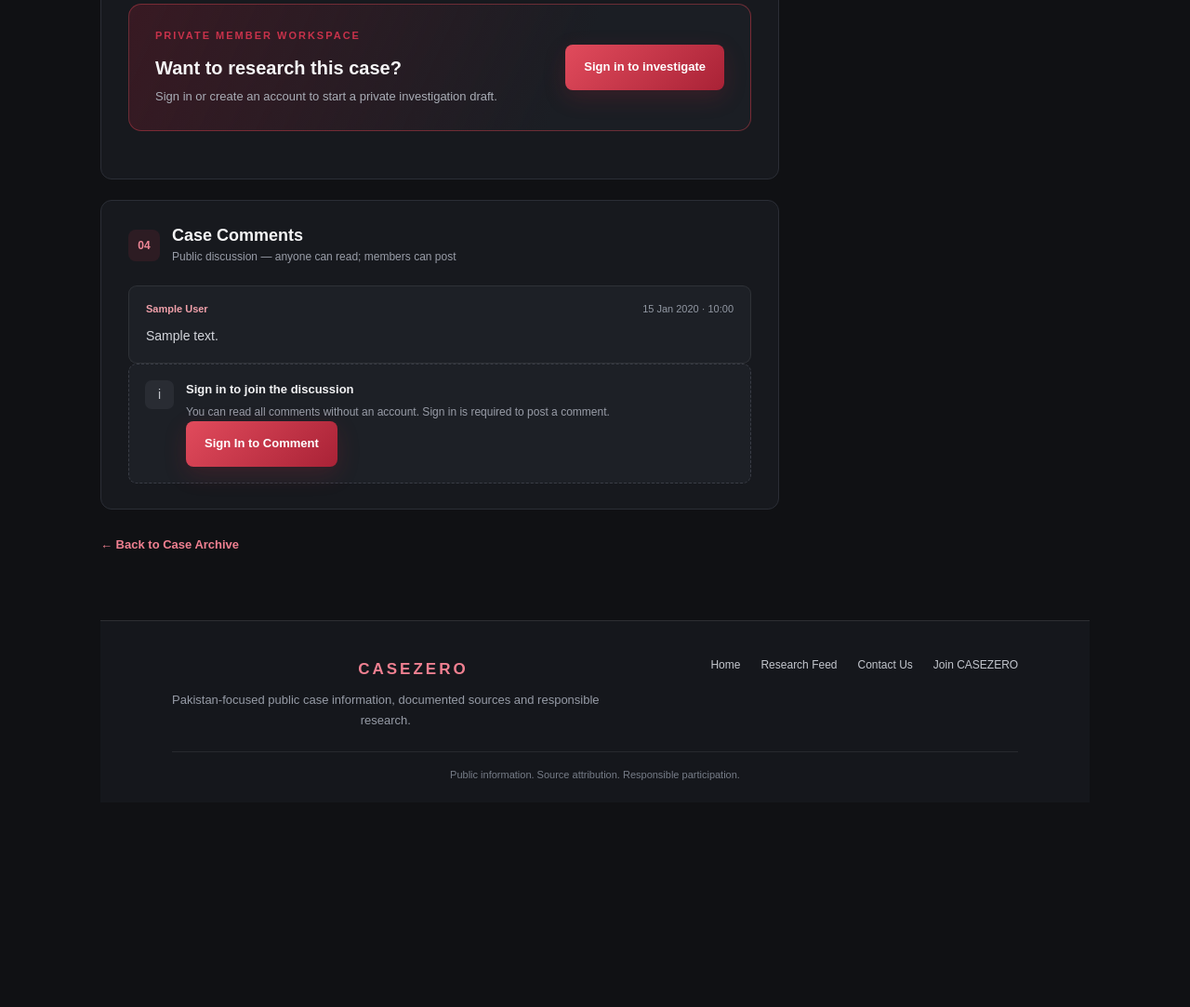
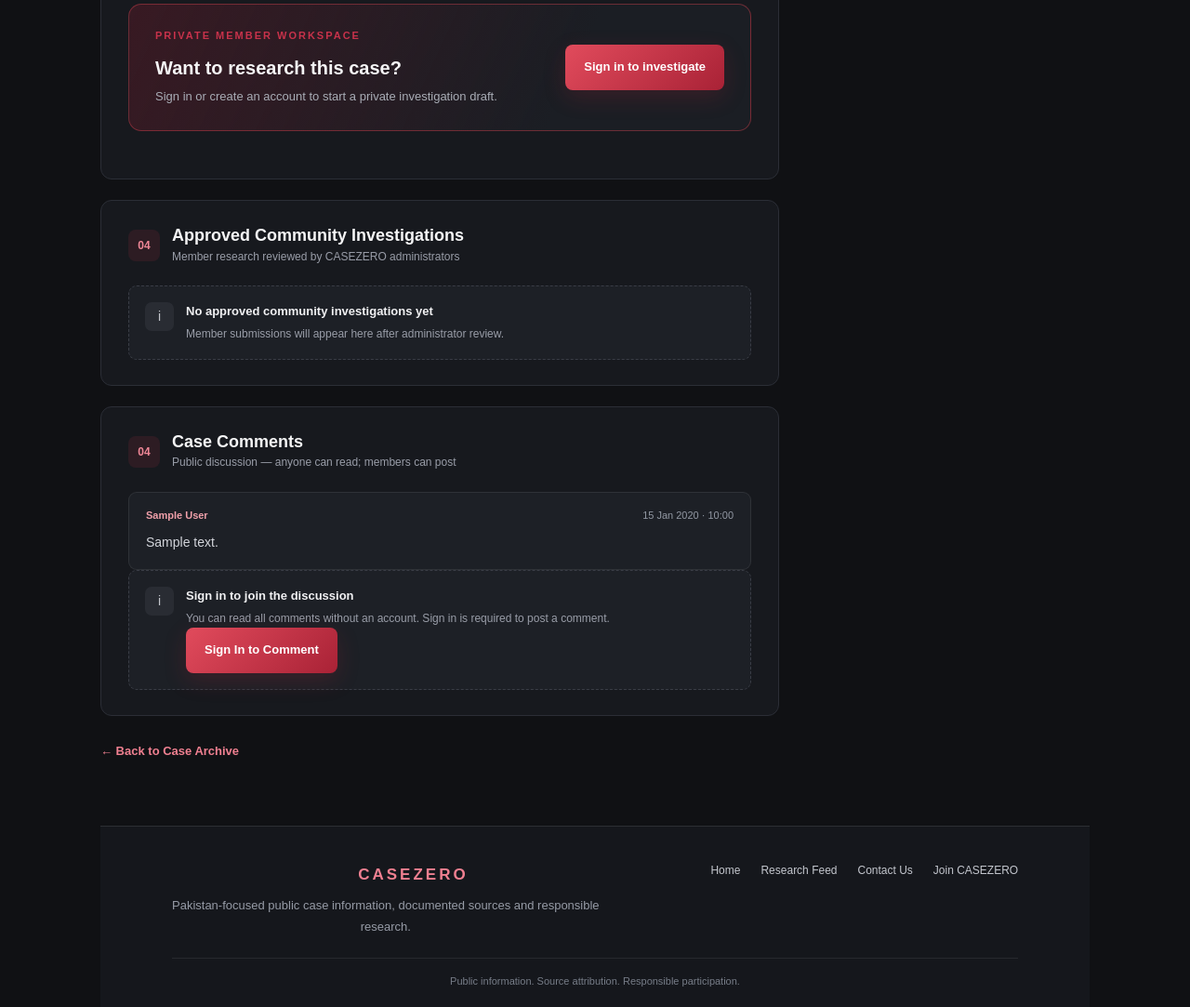
Before and after one commit to roshniqureshii14-lgtm/CaseZero, a Spring Boot app: page /cases/1 in a window 1280 px wide. Shown: the part 1102-2185 px from the top of the page at 93% size. Before the commit the page ends 1941 px from the top, so only its background shows below. Run offline with Spring Boot 4, Linux system fonts and the light colour scheme; data comes from the database, SQL or seed files in the repository; tables that the repository leaves empty hold one stand-in row (values such as "Sample post"); some of the project's set-up classes (security, data sources, template engines, error pages and the like) are left out, and stand-ins take their place; some libraries are stand-ins or nearby versions.

Commit message:
Display approved community investigations on case pages

```diff
--- a/src/main/resources/templates/case-details.html
+++ b/src/main/resources/templates/case-details.html
@@ -588,6 +588,37 @@
 
             </section>
 
+            <!-- APPROVED COMMUNITY INVESTIGATIONS -->
+            <section class="content-card" id="community-investigations">
+                <div class="section-heading">
+                    <div class="section-number">04</div>
+                    <div>
+                        <h2>Approved Community Investigations</h2>
+                        <div class="section-subtitle">Member research reviewed by CASEZERO administrators</div>
+                    </div>
+                </div>
+                <div class="empty-state" th:if="${#lists.isEmpty(approvedInvestigations)}">
+                    <div class="empty-icon">i</div>
+                    <div><strong>No approved community investigations yet</strong>
+                        <p>Member submissions will appear here after administrator review.</p></div>
+                </div>
+                <article class="case-comment" th:each="investigation : ${approvedInvestigations}">
+                    <div class="comment-meta">
+                        <span class="comment-author" th:text="${investigation.title}">Investigation title</span>
+                        <span th:text="${'By ' + investigation.author.name}">Member</span>
+                        <time th:text="${#temporals.format(investigation.updatedAt,'dd MMM yyyy')}">Date</time>
+                    </div>
+                    <div class="case-summary" style="white-space:pre-wrap;margin-top:12px"
+                         th:text="${investigation.findings}">Approved findings</div>
+                    <div th:if="${investigation.sourceNotes != null and !#strings.isEmpty(investigation.sourceNotes)}">
+                        <strong class="detail-label">Sources and reference notes</strong>
+                        <p class="case-summary" style="white-space:pre-wrap"
+                           th:text="${investigation.sourceNotes}">Source notes</p>
+                    </div>
+                    <p class="comment-notice">Community-contributed research. Check the cited sources and distinguish reported facts from interpretation.</p>
+                </article>
+            </section>
+
             <!-- PUBLIC COMMENTS -->
             <section class="content-card" id="comments">
                 <div class="section-heading">
```
